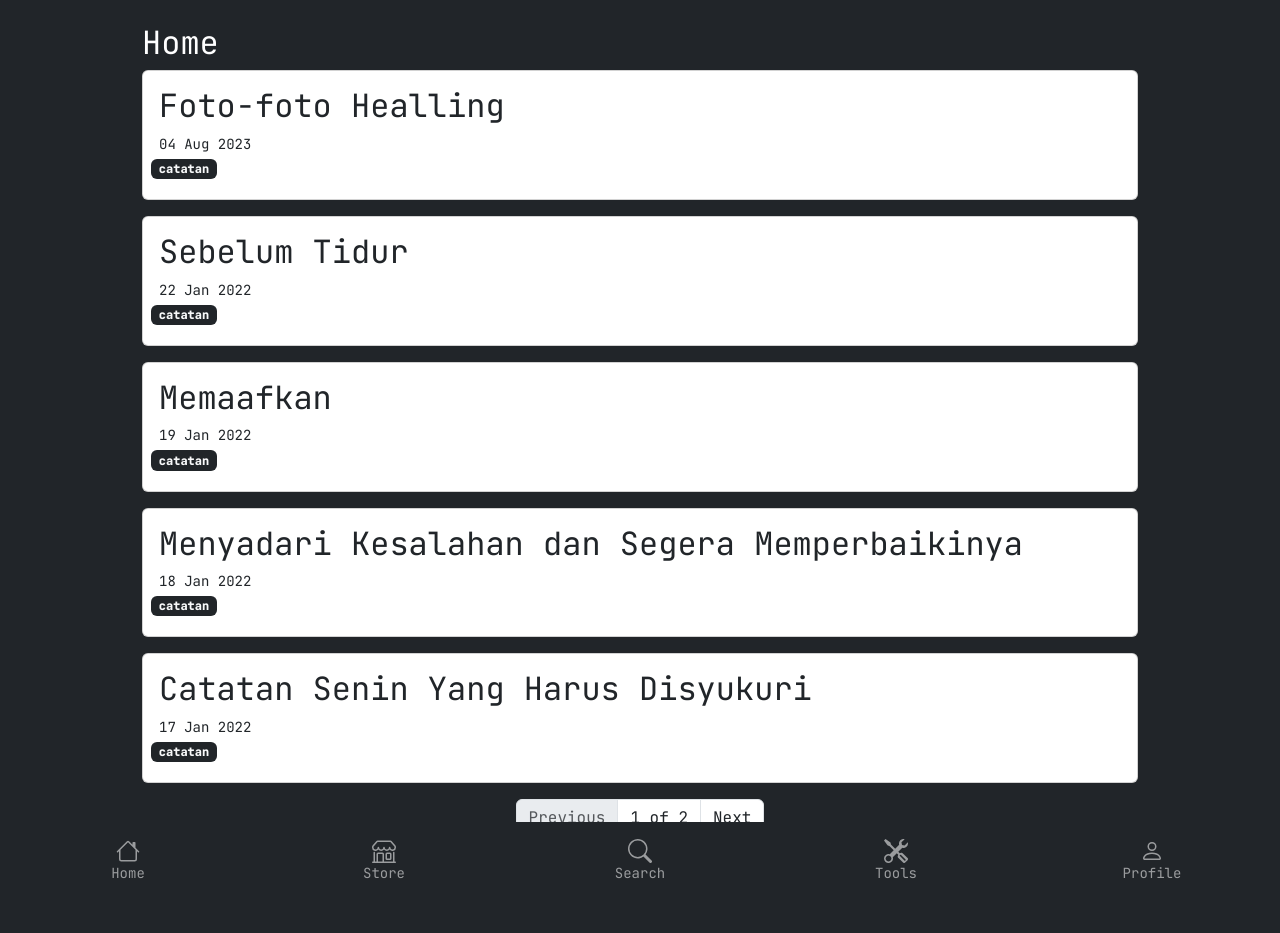
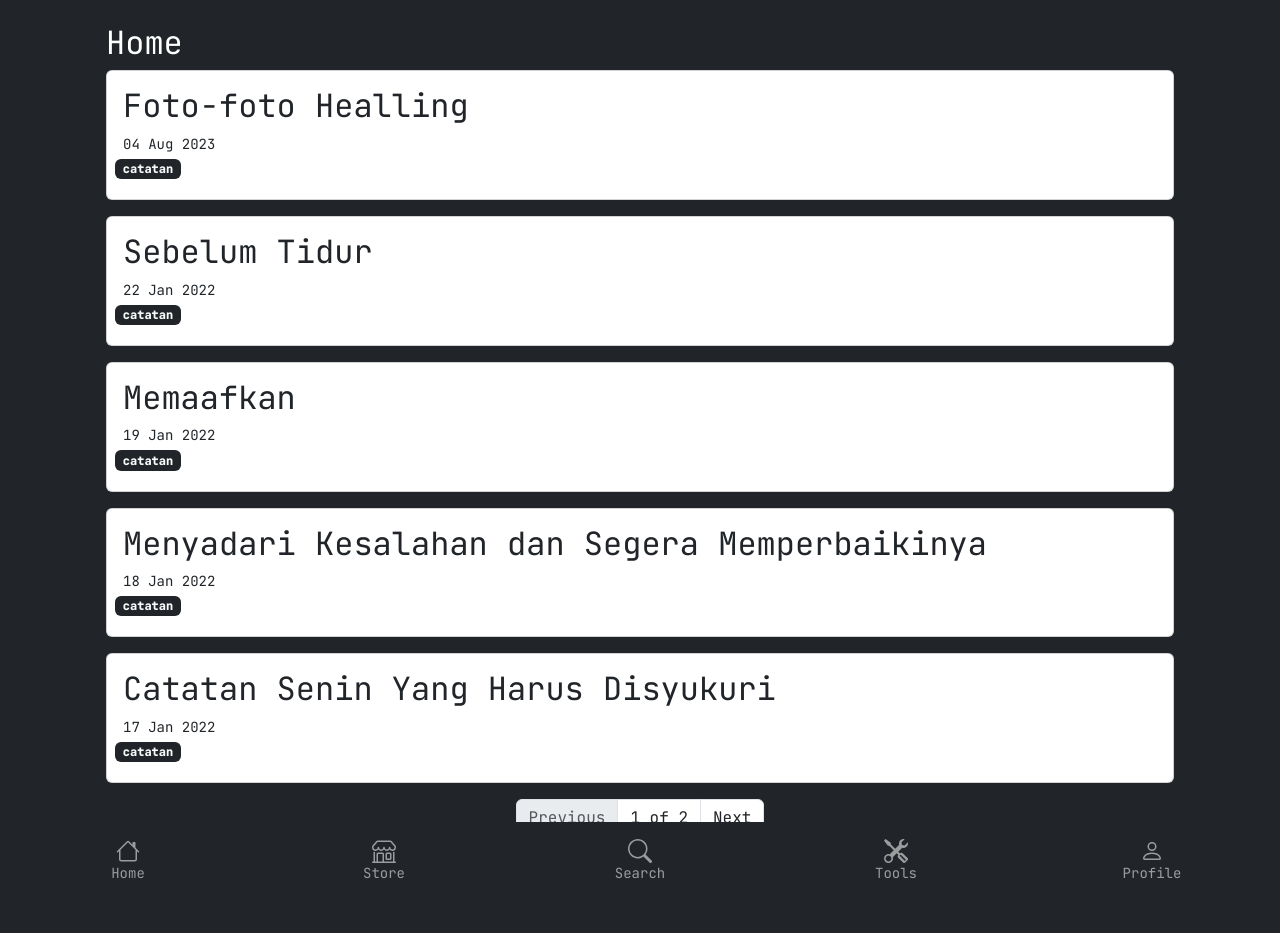
Before and after one commit to angganesia/angganesia.github.io, a Jekyll site: the page built from index.html, in a window 1280 px wide. Built offline with Jekyll 4.4.1, drawn with Linux system fonts in a browser that asks for light colours; the list of posts is cut into pages by our own code; before the commit the page ends 909 px from its top, so only the background shows below that.

Commit message:
update default.html

```diff
--- a/_layouts/default.html
+++ b/_layouts/default.html
@@ -84,7 +84,7 @@
 
 
   <!-- Content -->
-  <div class="container py-4 px-5">
+  <div class="container pt-4 pb-5">
     <!-- header -->
     <header class="container article-header">
       <h2 class="article-title">{{page.title}}</h2>
```
